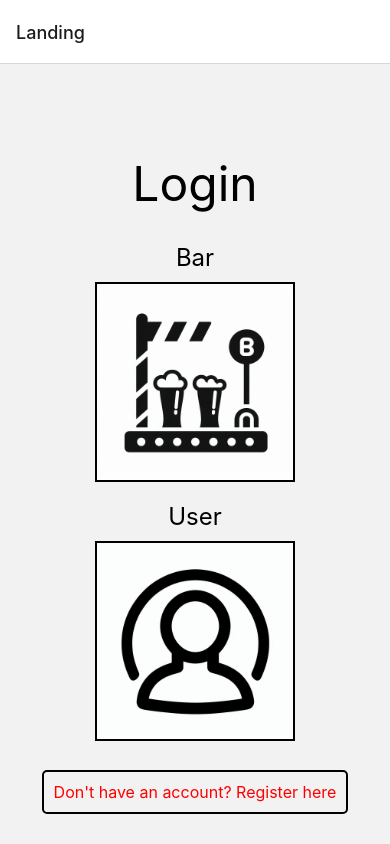
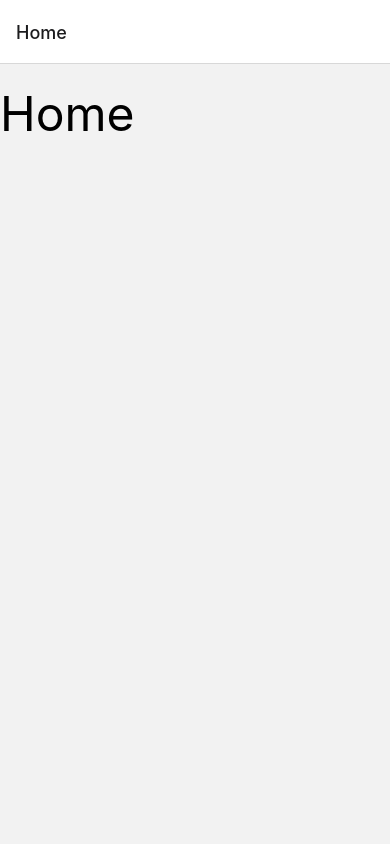
Before and after one commit to liamjdavis/Bar-Hopper, a React Native app in the folder frontend/: screen /Home in a window 390 px wide. Built offline with nearby package versions, Linux system fonts and the light colour scheme.

Commit message:
added NavBar

```diff
--- a/frontend/App.js
+++ b/frontend/App.js
@@ -14,13 +14,20 @@ import Register from './components/auth/register';
 import BarRegister from './components/auth/bar_register';
 import UserRegister from './components/auth/user_register';
 
+import Home from './components/layout/Home';
+import Friends from './components/layout/Friends';
+import Promos from './components/layout/Promos';
+
 const Stack = createStackNavigator();
 
 const App = () => {
     return (
         <View style={styles.container}>
             <NavigationContainer>
-                <Stack.Navigator initialRouteName="Landing">
+                <Stack.Navigator initialRouteName="Home">
+                <Stack.Screen name="Home" component={Home} />
+                <Stack.Screen name="Friends" component={Friends} />
+                <Stack.Screen name="Promos" component={Promos} />
                 <Stack.Screen name="Landing" component={Landing} />
                 <Stack.Screen name="BarLogin" component={BarLogin} />
                 <Stack.Screen name="UserLogin" component={UserLogin} />
--- a/frontend/components/layout/Friends.js
+++ b/frontend/components/layout/Friends.js
@@ -0,0 +1,60 @@
+import React from 'react';
+import { StyleSheet } from 'react-native';
+import { View, Text } from 'react-native';
+import NavBar from './NavBar';
+
+const Friends = ({ navigation }) => {
+    return (
+        <View>
+            <Text style={styles.headerText}>Friends</Text>
+            <NavBar />
+        </View>
+    );
+};
+
+const styles = StyleSheet.create({
+    container: {
+        flex: 1,
+        justifyContent: 'flex-start',
+        alignItems: 'center',
+        padding: 20,
+    },
+    header: {
+        alignItems: 'center',
+        marginBottom: 30,
+        marginTop: 50,
+    },
+    headerText: {
+        fontSize: 48,
+        marginTop: 20,
+    },
+    section: {
+        alignItems: 'center',
+        marginBottom: 20,
+    },
+    sectionHeader: {
+        fontSize: 24,
+        marginBottom: 10,
+    },
+    icon: {
+        width: 200,
+        height: 200,
+        borderWidth: 2,
+        borderColor: 'black',
+    },
+    registerContainer: {
+        position: 'absolute',
+        bottom: 30,
+        alignItems: 'center',
+        padding: 10,
+        borderWidth: 2,
+        borderColor: 'black',
+        borderRadius: 5,
+    },
+    registerText: {
+        fontSize: 16,
+        color: 'red',
+    },
+});
+
+export default Friends;
--- a/frontend/components/layout/Home.js
+++ b/frontend/components/layout/Home.js
@@ -0,0 +1,59 @@
+import React from 'react';
+import { StyleSheet } from 'react-native';
+import { View, Text } from 'react-native';
+import NavBar from './NavBar';
+
+const Home = ({ navigation }) => {
+    return (
+        <View>
+            <Text style={styles.headerText}>Home</Text>
+        </View>
+    );
+};
+
+const styles = StyleSheet.create({
+    container: {
+        flex: 1,
+        justifyContent: 'flex-start',
+        alignItems: 'center',
+        padding: 20,
+    },
+    header: {
+        alignItems: 'center',
+        marginBottom: 30,
+        marginTop: 50,
+    },
+    headerText: {
+        fontSize: 48,
+        marginTop: 20,
+    },
+    section: {
+        alignItems: 'center',
+        marginBottom: 20,
+    },
+    sectionHeader: {
+        fontSize: 24,
+        marginBottom: 10,
+    },
+    icon: {
+        width: 200,
+        height: 200,
+        borderWidth: 2,
+        borderColor: 'black',
+    },
+    registerContainer: {
+        position: 'absolute',
+        bottom: 30,
+        alignItems: 'center',
+        padding: 10,
+        borderWidth: 2,
+        borderColor: 'black',
+        borderRadius: 5,
+    },
+    registerText: {
+        fontSize: 16,
+        color: 'red',
+    },
+});
+
+export default Home;
--- a/frontend/components/layout/NavBar.js
+++ b/frontend/components/layout/NavBar.js
@@ -1,4 +1,4 @@
-import React from 'react';
+import React, { createContext, useState } from 'react';
 import { createBottomTabNavigator } from '@react-navigation/bottom-tabs';
 import { NavigationContainer } from '@react-navigation/native';
 import { IonIcons } from '@expo/vector-icons';
@@ -7,6 +7,55 @@ import map from '../../assets/map-logo.png';
 import friends from '../../assets/friends-logo.png';
 import promos from '../../assets/promos-logo.png';
 
+import HomeScreen from './Home';
+import FriendsScreen from './Friends';
+import PromosScreen from './Promos';
+
 const Tab = createBottomTabNavigator();
 
-return();
+// Create a context for the icons
+const IconContext = createContext();
+
+export const IconProvider = ({ children }) => {
+    const [icon, setIcon] = useState(null);
+
+    return (
+        <IconContext.Provider value={{ icon, setIcon }}>
+            {children}
+        </IconContext.Provider>
+    );
+};
+
+export default function NavBar() {
+    return (
+        <Tab.Navigator
+            screenOptions={({ route }) => ({
+                tabBarIcon: ({ focused, color, size }) => {
+                    let iconName;
+
+                    if (route.name === 'Home') {
+                        iconName = map;
+                    } else if (route.name === 'Friends') {
+                        iconName = friends;
+                    } else if (route.name === 'Promos') {
+                        iconName = promos;
+                    }
+
+                    // You can now access the icon context using the useContext Hook
+                    const { setIcon } = React.useContext(IconContext);
+                    setIcon(iconName);
+
+                    return <IonIcons name={iconName} size={size} color={color} />;
+                },
+            })}
+            tabBarOptions={{
+                activeTintColor: 'tomato',
+                inactiveTintColor: 'gray',
+            }}
+        >
+            <Tab.Screen name="Home" component={HomeScreen} />
+            <Tab.Screen name="Friends" component={FriendsScreen} />
+            <Tab.Screen name="Promos" component={PromosScreen} />
+        </Tab.Navigator>
+    );
+}
--- a/frontend/components/layout/Promos.js
+++ b/frontend/components/layout/Promos.js
@@ -0,0 +1,60 @@
+import React from 'react';
+import { StyleSheet } from 'react-native';
+import { View, Text } from 'react-native';
+import NavBar from './NavBar';
+
+const Promos = ({ navigation }) => {
+    return (
+        <View>
+            <Text style={styles.headerText}>Promos</Text>
+            <NavBar />
+        </View>
+    );
+};
+
+const styles = StyleSheet.create({
+    container: {
+        flex: 1,
+        justifyContent: 'flex-start',
+        alignItems: 'center',
+        padding: 20,
+    },
+    header: {
+        alignItems: 'center',
+        marginBottom: 30,
+        marginTop: 50,
+    },
+    headerText: {
+        fontSize: 48,
+        marginTop: 20,
+    },
+    section: {
+        alignItems: 'center',
+        marginBottom: 20,
+    },
+    sectionHeader: {
+        fontSize: 24,
+        marginBottom: 10,
+    },
+    icon: {
+        width: 200,
+        height: 200,
+        borderWidth: 2,
+        borderColor: 'black',
+    },
+    registerContainer: {
+        position: 'absolute',
+        bottom: 30,
+        alignItems: 'center',
+        padding: 10,
+        borderWidth: 2,
+        borderColor: 'black',
+        borderRadius: 5,
+    },
+    registerText: {
+        fontSize: 16,
+        color: 'red',
+    },
+});
+
+export default Promos;
--- a/frontend/package.json
+++ b/frontend/package.json
@@ -15,7 +15,7 @@
     "@react-navigation/native": "^6.1.17",
     "@react-navigation/stack": "^6.3.29",
     "axios": "^1.7.2",
-    "expo": "^51.0.16",
+    "expo": "^51.0.17",
     "expo-status-bar": "~1.12.1",
     "expo-updates": "^0.25.18",
     "npm": "^10.8.1",
```
Also changed, not shown: 2 other files (tests, documents, lock files or other folders).
